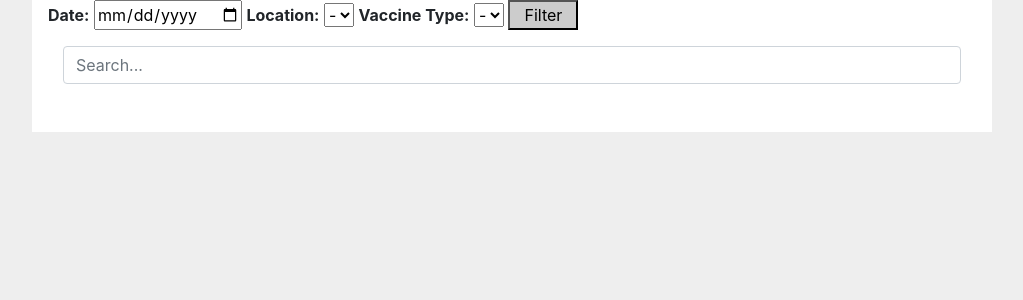
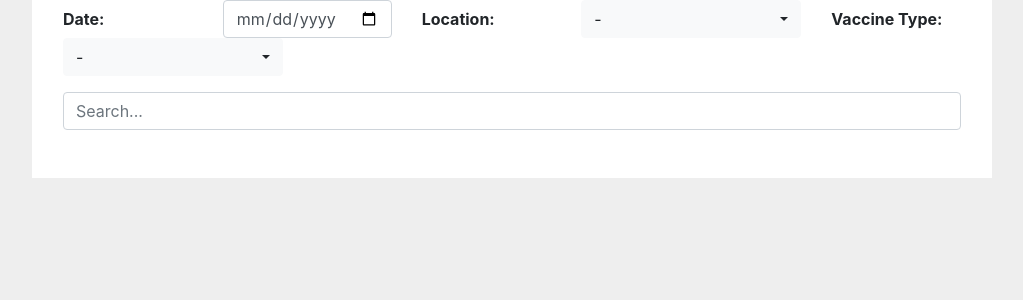
Before and after one commit to panargirakis/Vaccine_Management_System_DBMS, a Flask app: template flaskr/templates/auth/schedule_appt.html in a window 1280 px wide. Shown: the part 133-433 px from the top of the page, without its empty margins (128-1151 px from the left). Run offline with Flask 2, Linux system fonts and the light colour scheme; the template is opened without the code that fills it, so the values that code supplies are empty; some libraries are stand-ins or nearby versions.

Commit message:
changed elements to bootstrap

```diff
--- a/flaskr/templates/auth/schedule_appt.html
+++ b/flaskr/templates/auth/schedule_appt.html
@@ -44,33 +44,37 @@
 {% endblock %}
 
 {% block content %}
-    <div class="topnav">
+    <div class="input-group">
 
-    <label for="Date">Date:</label>
-    <input type="date" id="date" name="date">
+        <label for="Date" class="col my-auto">Date:</label>
+     <div  class="col my-auto">
+        <input type="date" id="date" name="date" class="form-control my-auto">
+    </div>
 
-    <label for="location">Location:</label>
-    <select name="location" id="location">
+        <label for="location" class="col my-auto"> Location:</label>
+    <div  class="col my-auto">
+        <select name="location" id="location" class="selectpicker" data-live-search="true">
             <option value="Nothing selected" selected>-</option>
             {% for loc in avail_loc %}
               <option value="{{ loc }}">{{ loc }} </option>
             {% endfor %}
         </select>
+    </div>
 
-    <label for="vctype">Vaccine Type:</label>
-    <select name="vctype" id="vctype">
+        <label for="vctype" class="col my-auto">Vaccine Type:</label>
+    <div  class="col my-auto">
+        <select name="vctype" id="vctype" class="selectpicker" data-live-search="true">
         <option value="Nothing selected" selected>-</option>
             {% for vc in vacc_types %}
               <option value="{{ vc }}">{{ vc }} </option>
             {% endfor %}
         </select>
-
-    <input type="button", value="Filter", id="filter">
+    </div>
 
     </div>
 
 
-    <div class="container">
+    <div class="container my-3">
       <input id="search" class="form-control" onkeyup="search_func()" type="text" placeholder="Search..." >
 
       <table class="table" id="schedule_appt">
```
Lines whose indentation alone changed are shown as unchanged.
